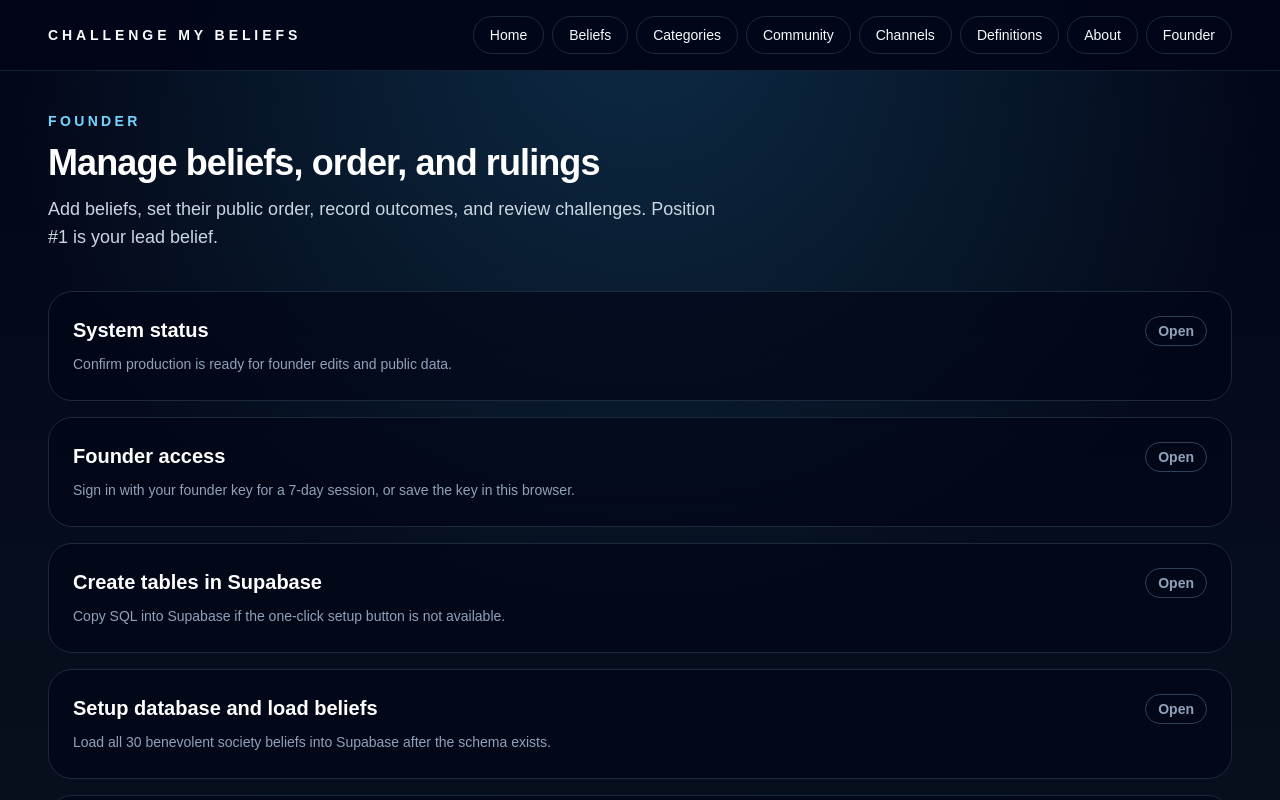
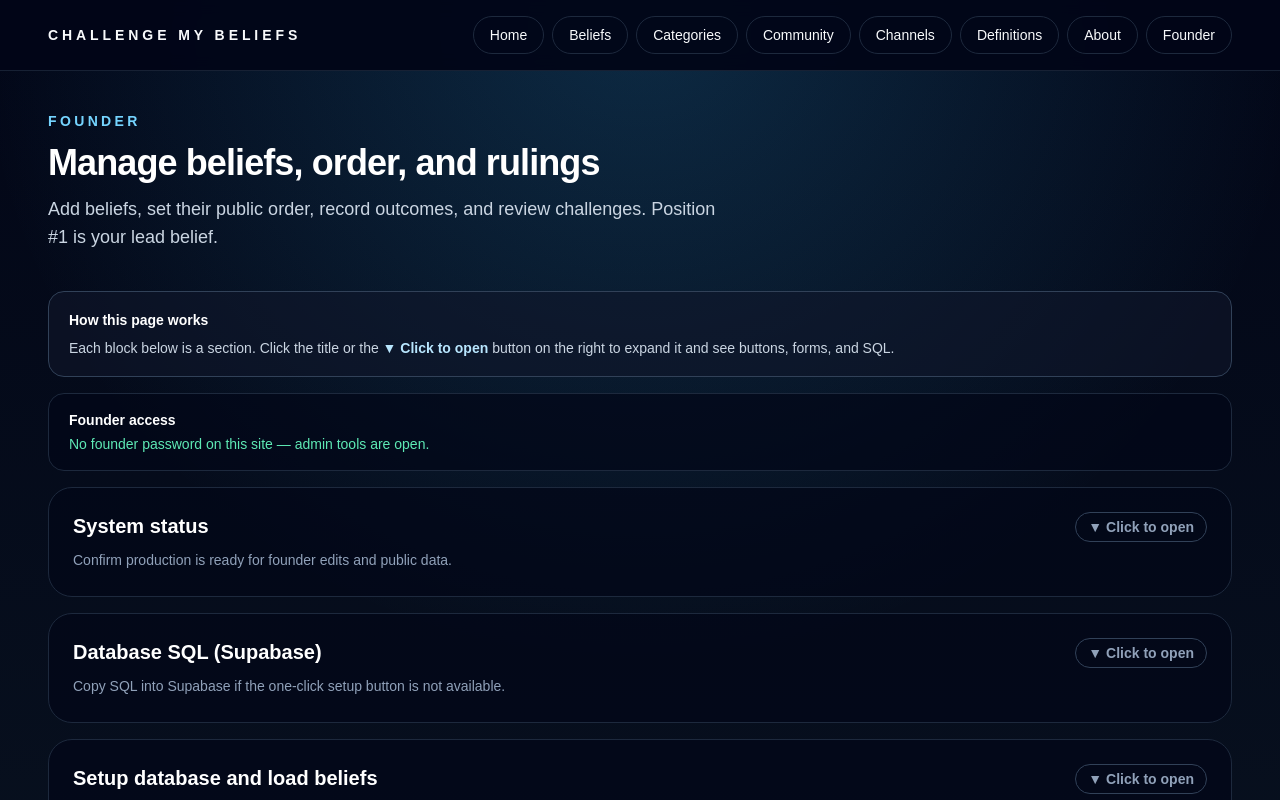
Before and after one commit to QPSGP/Challenge-My-Beliefs, a Next.js app: page /admin in a window 1280 px wide. Shown: the top 800 px of the page. Built offline with nearby package versions, Linux system fonts and the light colour scheme; no server answers; the database is empty.

Commit message:
chore: auto-sync from Cursor (2026-06-25 02:27 UTC)

```diff
--- a/src/components/admin-accordion-section.tsx
+++ b/src/components/admin-accordion-section.tsx
@@ -103,7 +103,7 @@ export function AdminAccordionSection({
           }`}
           aria-hidden
         >
-          {isOpen ? "Close" : "Open"}
+          {isOpen ? "▲ Close" : "▼ Click to open"}
         </span>
       </button>
 
--- a/src/components/admin-dashboard.tsx
+++ b/src/components/admin-dashboard.tsx
@@ -245,39 +245,54 @@ export function AdminDashboard({
         </p>
       ) : null}
 
-      <AdminAccordionSection
-        id="system-status"
-        title="System status"
-        description="Confirm production is ready for founder edits and public data."
-        isOpen={openSection === "system-status"}
-        onToggle={toggleSection}
-      >
-        <SystemStatusPanel status={systemStatus} embedded />
-      </AdminAccordionSection>
+      <div className="rounded-2xl border border-slate-700 bg-slate-900/60 px-5 py-4 text-sm leading-6 text-slate-300">
+        <p className="font-semibold text-white">How this page works</p>
+        <p className="mt-1">
+          Each block below is a section. Click the title or the{" "}
+          <strong className="text-sky-200">▼ Click to open</strong> button on the right to expand
+          it and see buttons, forms, and SQL.
+        </p>
+      </div>
 
-      <AdminAccordionSection
-        id="founder-access"
-        title="Founder access"
-        description="Sign in with your founder key for a 7-day session, or save the key in this browser."
-        isOpen={openSection === "founder-access"}
-        onToggle={toggleSection}
-      >
-        <div className="space-y-4">
+      <div className="rounded-2xl border border-slate-800 bg-slate-950/70 px-5 py-4">
+        <div className="flex flex-wrap items-center justify-between gap-3">
+          <div>
+            <p className="text-sm font-semibold text-white">Founder access</p>
             {sessionSignedIn === null ? (
-            <p className="text-sm text-slate-400">Checking sign-in status…</p>
+              <p className="mt-1 text-sm text-slate-400">Checking status…</p>
             ) : (
               <p
-              className={`text-sm font-medium ${sessionSignedIn ? "text-emerald-300" : "text-amber-300"}`}
+                className={`mt-1 text-sm font-medium ${sessionSignedIn ? "text-emerald-300" : "text-amber-300"}`}
               >
                 {sessionSignedIn
-                ? "Signed in — founder actions use your secure session."
-                : systemStatus.founderKeyRequired
-                  ? "Not signed in — enter your founder key below."
-                  : "Founder key not required in this environment."}
+                  ? systemStatus.founderKeyRequired
+                    ? "Signed in — founder edits are enabled for 7 days."
+                    : "No founder password on this site — admin tools are open."
+                  : "Not signed in — enter your founder key below if edits fail."}
               </p>
             )}
-
-          <div className="flex flex-col gap-3 sm:flex-row">
+          </div>
+          {systemStatus.founderKeyRequired ? (
+            <div className="flex flex-wrap gap-2">
+              <button
+                type="button"
+                onClick={() => void signInWithSession()}
+                className="rounded-full border border-emerald-400/40 bg-emerald-400/15 px-4 py-2 text-sm font-semibold text-emerald-100 hover:bg-emerald-400/25"
+              >
+                Sign in
+              </button>
+              <button
+                type="button"
+                onClick={() => void signOutSession()}
+                className="rounded-full border border-slate-700 px-4 py-2 text-sm text-slate-200 hover:border-sky-400/40"
+              >
+                Sign out
+              </button>
+            </div>
+          ) : null}
+        </div>
+        {systemStatus.founderKeyRequired ? (
+          <div className="mt-4 flex flex-col gap-3 sm:flex-row">
             <input
               className="flex-1 rounded-2xl border border-slate-800 bg-slate-900/80 px-4 py-3 text-slate-100 outline-none focus:ring-2 focus:ring-sky-400/40"
               value={founderKey}
@@ -302,41 +317,38 @@ export function AdminDashboard({
               Save key
             </button>
           </div>
-
-          {systemStatus.founderKeyRequired ? (
-            <div className="flex flex-wrap gap-3">
-              <button
-                type="button"
-                onClick={() => void signInWithSession()}
-                className="rounded-full border border-emerald-400/40 bg-emerald-400/15 px-5 py-3 text-sm font-semibold text-emerald-100 hover:bg-emerald-400/25"
-              >
-                Sign in (7 days)
-              </button>
-              <button
-                type="button"
-                onClick={() => void signOutSession()}
-                className="rounded-full border border-slate-700 px-5 py-3 text-sm text-slate-200 hover:border-sky-400/40"
-              >
-                Sign out
-              </button>
-            </div>
         ) : null}
       </div>
+
+      <AdminAccordionSection
+        id="system-status"
+        title="System status"
+        description="Confirm production is ready for founder edits and public data."
+        isOpen={openSection === "system-status"}
+        onToggle={toggleSection}
+      >
+        <SystemStatusPanel status={systemStatus} embedded />
       </AdminAccordionSection>
 
-      {supabaseConfigured && !supabaseTablesReady ? (
-        <>
+      {supabaseConfigured ? (
         <AdminAccordionSection
           id="supabase-sql"
-            title="Create tables in Supabase"
-            description="Copy SQL into Supabase if the one-click setup button is not available."
+          title="Database SQL (Supabase)"
+          description={
+            supabaseTablesReady
+              ? "Copy SQL into Supabase when adding new tables (for example glossary definitions)."
+              : "Copy SQL into Supabase if the one-click setup button is not available."
+          }
           isOpen={openSection === "supabase-sql"}
           onToggle={toggleSection}
           tone="amber"
         >
           <SupabaseSqlSetupPanel embedded />
         </AdminAccordionSection>
+      ) : null}
 
+      {supabaseConfigured && !supabaseTablesReady ? (
+        <>
           <AdminAccordionSection
             id="setup-database"
             title="Setup database and load beliefs"
@@ -528,11 +540,25 @@ export function AdminDashboard({
           founderKey={founderKey}
           onMessage={setMessage}
         />
+        {supabaseConfigured ? (
+          <div className="mt-8 rounded-2xl border border-amber-400/25 bg-amber-400/5 p-5">
+            <p className="text-sm font-semibold text-amber-100">
+              First time saving definitions on production?
+            </p>
+            <p className="mt-2 text-sm leading-6 text-amber-50/80">
+              Run this shorter SQL in Supabase once to create the glossary tables. Safe even if
+              your other tables already exist.
+            </p>
+            <div className="mt-4">
+              <SupabaseSqlSetupPanel embedded variant="glossary" />
+            </div>
+          </div>
+        ) : (
           <p className="mt-6 text-sm leading-6 text-slate-400">
-          On production with Supabase, run the latest SQL in the admin panel once so glossary
-          tables exist. Locally, definitions save to{" "}
-          <code className="text-sky-200">data/definitions.json</code>.
+            Locally, definitions save to <code className="text-sky-200">data/definitions.json</code>
+            .
           </p>
+        )}
       </AdminAccordionSection>
 
       <AdminAccordionSection
--- a/src/components/supabase-sql-setup-panel.tsx
+++ b/src/components/supabase-sql-setup-panel.tsx
@@ -2,13 +2,22 @@
 
 import { useState } from "react";
 
-import { SETUP_SQL } from "@/lib/supabase/setup-sql";
+import { GLOSSARY_SQL, SETUP_SQL } from "@/lib/supabase/setup-sql";
 
-export function SupabaseSqlSetupPanel({ embedded = false }: { embedded?: boolean }) {
+type SupabaseSqlSetupPanelProps = {
+  embedded?: boolean;
+  variant?: "full" | "glossary";
+};
+
+export function SupabaseSqlSetupPanel({
+  embedded = false,
+  variant = "full",
+}: SupabaseSqlSetupPanelProps) {
   const [copied, setCopied] = useState(false);
+  const sql = variant === "glossary" ? GLOSSARY_SQL : SETUP_SQL;
 
   async function copySql() {
-    await navigator.clipboard.writeText(SETUP_SQL);
+    await navigator.clipboard.writeText(sql);
     setCopied(true);
     setTimeout(() => setCopied(false), 2000);
   }
@@ -19,8 +28,18 @@ export function SupabaseSqlSetupPanel({ embedded = false }: { embedded?: boolean
         <li>
           Open your Supabase project → <strong>SQL Editor</strong> → <strong>New query</strong>
         </li>
-        <li>Click <strong>Copy SQL</strong> below, paste into the editor, click <strong>Run</strong></li>
-        <li>Return here and click <strong>Setup database and load beliefs</strong> (or Load beliefs)</li>
+        <li>
+          Click <strong>Copy SQL</strong> below, paste into the editor, click <strong>Run</strong>
+        </li>
+        {variant === "full" ? (
+          <li>
+            Return here and click <strong>Setup database and load beliefs</strong> (or Load beliefs)
+          </li>
+        ) : (
+          <li>
+            Return here and use <strong>Restore default glossary</strong> or edit definitions below
+          </li>
+        )}
       </ol>
 
       <div className="mt-4 flex flex-wrap gap-3">
@@ -43,7 +62,7 @@ export function SupabaseSqlSetupPanel({ embedded = false }: { embedded?: boolean
 
       <textarea
         readOnly
-        value={SETUP_SQL}
+        value={sql}
         className="mt-4 h-48 w-full rounded-2xl border border-slate-800 bg-slate-950/80 p-4 font-mono text-xs text-slate-300"
         aria-label="SQL to create database tables"
       />
@@ -56,7 +75,9 @@ export function SupabaseSqlSetupPanel({ embedded = false }: { embedded?: boolean
 
   return (
     <section className="rounded-3xl border border-amber-400/30 bg-amber-400/10 p-6">
-      <h2 className="text-xl font-semibold text-amber-100">Create tables in Supabase (2 minutes)</h2>
+      <h2 className="text-xl font-semibold text-amber-100">
+        {variant === "glossary" ? "Glossary tables in Supabase" : "Create tables in Supabase (2 minutes)"}
+      </h2>
       <div className="mt-3">{body}</div>
     </section>
   );
--- a/src/lib/supabase/setup-sql.ts
+++ b/src/lib/supabase/setup-sql.ts
@@ -1,5 +1,5 @@
 /** Full SQL for Supabase SQL Editor — kept in sync with supabase/schema.sql */
-export const SETUP_SQL = `-- Challenge My Beliefs — paste in Supabase SQL Editor and click Run
+const SETUP_SQL_BASE = `-- Challenge My Beliefs — paste in Supabase SQL Editor and click Run
 
 create table if not exists public.beliefs (
   id text primary key,
@@ -60,6 +60,10 @@ alter table public.channel_waitlist enable row level security;
 alter table public.channel_waitlist add column if not exists display_name text not null default '';
 alter table public.channel_waitlist add column if not exists introduction text not null default '';
 alter table public.channel_waitlist add column if not exists category_interest text not null default '';
+`;
+
+/** Glossary-only SQL — safe to run when other tables already exist. */
+export const GLOSSARY_SQL = `-- Challenge My Beliefs — glossary tables only (paste in Supabase SQL Editor)
 
 create table if not exists public.glossary_meta (
   id text primary key,
@@ -86,3 +90,31 @@ alter table public.glossary_entries enable row level security;
 
 notify pgrst, 'reload schema';
 `;
+
+export const SETUP_SQL = `${SETUP_SQL_BASE}
+
+create table if not exists public.glossary_meta (
+  id text primary key,
+  intro text not null default ''
+);
+
+create table if not exists public.glossary_entries (
+  id text primary key,
+  section_title text not null,
+  section_description text not null default '',
+  term text not null,
+  definition text not null,
+  example text not null default '',
+  sort_order integer not null default 0,
+  updated_at timestamptz not null default now()
+);
+
+insert into public.glossary_meta (id, intro) values ('default', '') on conflict (id) do nothing;
+
+create index if not exists glossary_entries_sort_order_idx on public.glossary_entries (sort_order);
+
+alter table public.glossary_meta enable row level security;
+alter table public.glossary_entries enable row level security;
+
+notify pgrst, 'reload schema';
+`;
```
Lines whose indentation alone changed are shown as unchanged.
